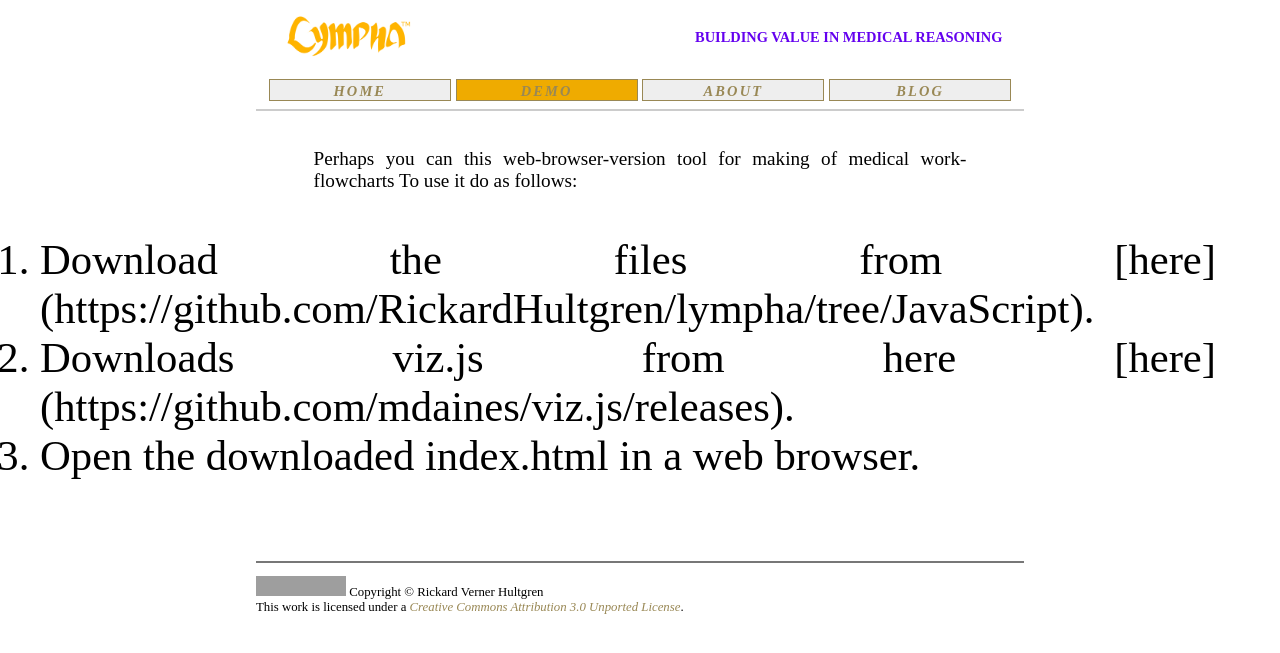
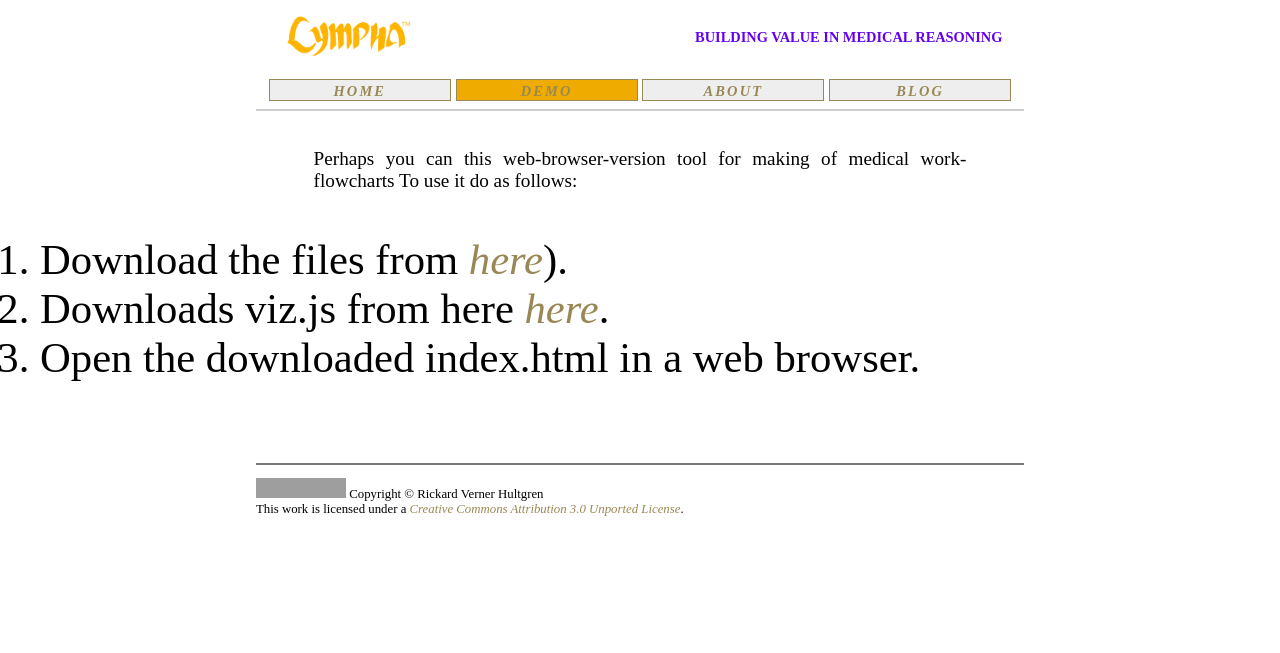
Before and after one commit to RickardHultgren/LYMPHA, a Jekyll site: the page built from demo.md, in a window 1280 px wide. Shown: the top 653 px of the page. Built offline with Jekyll 4.4.1, drawn with Linux system fonts in a browser that asks for light colours; some web fonts are replaced; our own code applies the rules of GitHub Pages for plain Markdown files; some of the changed lines change nothing that is shown; grey boxes are pictures that could not be loaded.

Commit message:
Update demo.md

```diff
--- a/demo.md
+++ b/demo.md
@@ -6,7 +6,7 @@ document.getElementById( "demo").className="menu2active";
 Perhaps you can this web-browser-version tool for making of medical work-flowcharts To use it do as follows:
 
 <ol>
- <li>Download the files from [here](https://github.com/RickardHultgren/lympha/tree/JavaScript).</li>
- <li>Downloads viz.js from here [here](https://github.com/mdaines/viz.js/releases).</li>
+ <li>Download the files from <a href="https://github.com/RickardHultgren/lympha/tree/JavaScript">here</a>).</li>
+ <li>Downloads viz.js from here <a href="https://github.com/mdaines/viz.js/releases">here</a>.</li>
  <li>Open the downloaded index.html in a web browser.</li>
 </ol>
```
